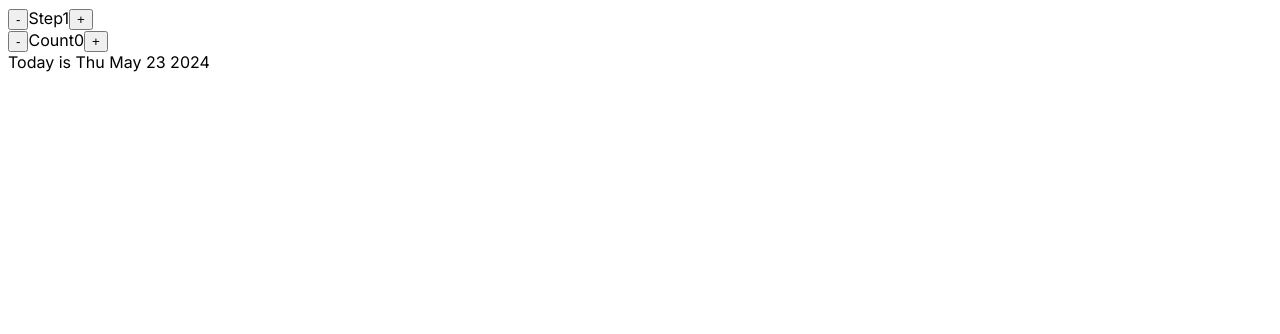
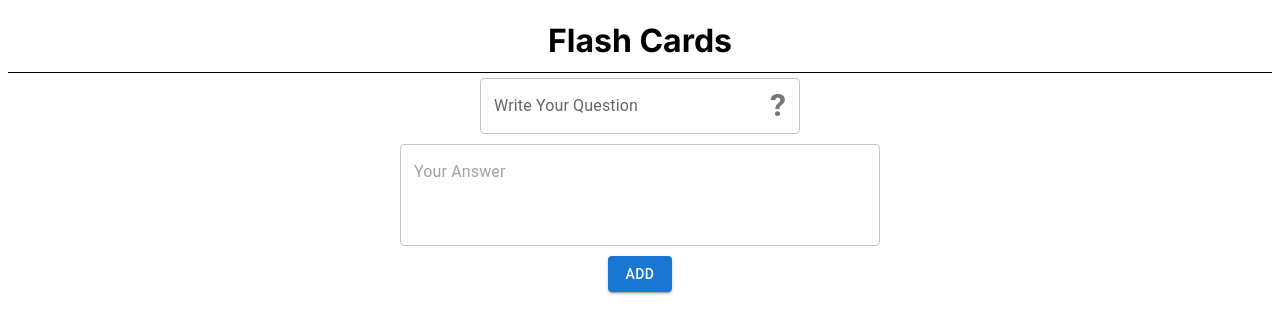
Before and after one commit to balaji1610/react_course, a Next.js app: page / in a window 1280 px wide. Shown: the top 334 px of the page. Built offline with nearby package versions, Linux system fonts and the light colour scheme.

Commit message:
finished flashcard

```diff
--- /dev/null
+++ b/src/app/FlashCards/Flashcards.tsx
@@ -0,0 +1,113 @@
+import TextField from "@mui/material/TextField";
+import InputAdornment from "@mui/material/InputAdornment";
+import { FlashcardType } from "@/app/Interface/FlashcardType";
+import { useState } from "react";
+import Button from "@mui/material/Button";
+import QuestionListsMenu from "./QuestionLists";
+const flashcardsStyle = {
+  headerLayout: {
+    display: "flex",
+    flexDirection: "row" as "row",
+    justifyContent: "center",
+    height: "4rem",
+    alignItems: "center",
+    borderBottom: "1px solid black",
+  },
+  mainLayout: {
+    display: "flex",
+    flexDirection: "column" as "column",
+    justifyContent: "center",
+    height: "14rem",
+    alignItems: "center",
+  },
+  answerLayout: {
+    marginTop: "10px",
+  },
+};
+
+function Header() {
+  return (
+    <div style={flashcardsStyle.headerLayout}>
+      <h1>Flash Cards</h1>
+    </div>
+  );
+}
+export default function Flashcards() {
+  const List = {
+    id: 0,
+    question: "",
+    answer: "",
+  };
+  const [questionsList, setQuestionList] = useState<FlashcardType>(List);
+  const [questionLists, setQuestionLists] = useState<FlashcardType[]>([]);
+  const handleChange = (e: React.ChangeEvent<HTMLInputElement>) => {
+    if (e.target.name == "question") {
+      if (e.target.value.length <= 45 && e.target.value.length >= 1) {
+        setQuestionList((prev) => {
+          return { ...prev, [e.target.name]: e.target.value };
+        });
+      }
+    } else if (e.target.name == "answer") {
+      if (e.target.value.length <= 180 && e.target.value.length >= 1) {
+        setQuestionList((prev) => {
+          return { ...prev, [e.target.name]: e.target.value };
+        });
+      }
+    }
+  };
+
+  const prepareQuestionsList = () => {
+    const updatedId = {
+      ...questionsList,
+      id: Number(questionLists.length + 1),
+    };
+    setQuestionLists((prev) => {
+      return [...prev, updatedId];
+    });
+    setQuestionList(List);
+  };
+  return (
+    <div>
+      <Header />
+      <div style={flashcardsStyle.mainLayout}>
+        {" "}
+        <div>
+          {" "}
+          <TextField
+            label="Write Your Question"
+            name="question"
+            value={questionsList.question}
+            sx={{ width: "20rem" }}
+            onChange={handleChange}
+            InputProps={{
+              endAdornment: (
+                <InputAdornment position="end">
+                  <h1>?</h1>
+                </InputAdornment>
+              ),
+            }}
+          />
+        </div>
+        <div style={flashcardsStyle.answerLayout}>
+          {" "}
+          <TextField
+            multiline
+            name="answer"
+            value={questionsList.answer}
+            onChange={handleChange}
+            rows={3}
+            placeholder="Your Answer"
+            sx={{ width: "30rem" }}
+          />
+        </div>
+        <div style={flashcardsStyle.answerLayout}>
+          {" "}
+          <Button variant="contained" onClick={prepareQuestionsList}>
+            ADD
+          </Button>
+        </div>
+      </div>
+      <QuestionListsMenu menu={questionLists} />
+    </div>
+  );
+}
--- /dev/null
+++ b/src/app/FlashCards/QuestionLists.tsx
@@ -0,0 +1,73 @@
+import { Grid } from "@mui/material";
+import { FlashcardType } from "@/app/Interface/FlashcardType";
+import { useState } from "react";
+import Typography from "@mui/material/Typography";
+export default function QuestionListsMenu({ menu }: any) {
+  const [hoverCard, setHoverCard] = useState(-1);
+
+  const QuestionListsStyle = {
+    cardLayout: {
+      border: "1px solid rgb(0 0 0 / 20%)",
+      height: "14rem",
+      width: "21rem",
+      borderRadius: "19px",
+      margin: "30px",
+    },
+    align: {
+      display: "flex",
+      flexDirection: "row" as "row",
+      justifyContent: "center",
+      height: "9rem",
+      alignItems: "center",
+      margin: "27px",
+    },
+  };
+
+  const mouseEnter = (para: number) => {
+    setHoverCard(para);
+  };
+
+  const mouseLeave = (para: number) => {
+    setHoverCard(para);
+  };
+
+  return (
+    <div>
+      <Grid container direction="row" xs={12}>
+        <>
+          {menu.map((item: FlashcardType, index: number) => {
+            return (
+              <div
+                key={index}
+                style={{
+                  border: "1px solid rgb(0 0 0 / 20%)",
+                  height: "14rem",
+                  width: "21rem",
+                  borderRadius: "19px",
+                  margin: "10px 40px 10px 40px",
+                  cursor: "pointer",
+                  color: hoverCard == item.id ? "#ffffff" : "",
+                  backgroundColor:
+                    hoverCard == item.id ? "rgb(0 0 0 / 38%)" : "",
+                }}
+                onMouseEnter={() => mouseEnter(item.id)}
+                onMouseLeave={() => mouseLeave(-1)}
+              >
+                <div style={QuestionListsStyle.align}>
+                  {hoverCard != item.id ? (
+                    <div>
+                      {" "}
+                      <Typography variant="h6">{item.question}</Typography>
+                    </div>
+                  ) : (
+                    <div>{item.answer}</div>
+                  )}
+                </div>
+              </div>
+            );
+          })}
+        </>
+      </Grid>
+    </div>
+  );
+}
--- /dev/null
+++ b/src/app/Interface/FlashcardType.ts
@@ -0,0 +1,5 @@
+export interface FlashcardType {
+  id: number;
+  question: string;
+  answer: string;
+}
--- a/src/app/page.tsx
+++ b/src/app/page.tsx
@@ -1,17 +1,19 @@
 "use client";
 import Image from "next/image";
 import styles from "./page.module.css";
-// import FoodOrderHomePage from "@/app/FoodOrder/FoodOrderHomePage";
+import FoodOrderHomePage from "@/app/FoodOrder/FoodOrderHomePage";
 import { ApplicationProvider } from "@/app/Context/FoodOrderContext";
 import NavigationPage from "@/app/Navigation/NavigationPage";
 import Counter from "@/app/Counter/Counter"
+import Flashcards from "@/app/FlashCards/Flashcards"
 export default function Home() {
   return (
     <div>
       <ApplicationProvider>
         {/* <FoodOrderHomePage /> */}
         {/* <NavigationPage /> */}
-        <Counter/>
+        {/* <Counter/> */}
+        <Flashcards/>
       </ApplicationProvider>
     </div>
   );
```
